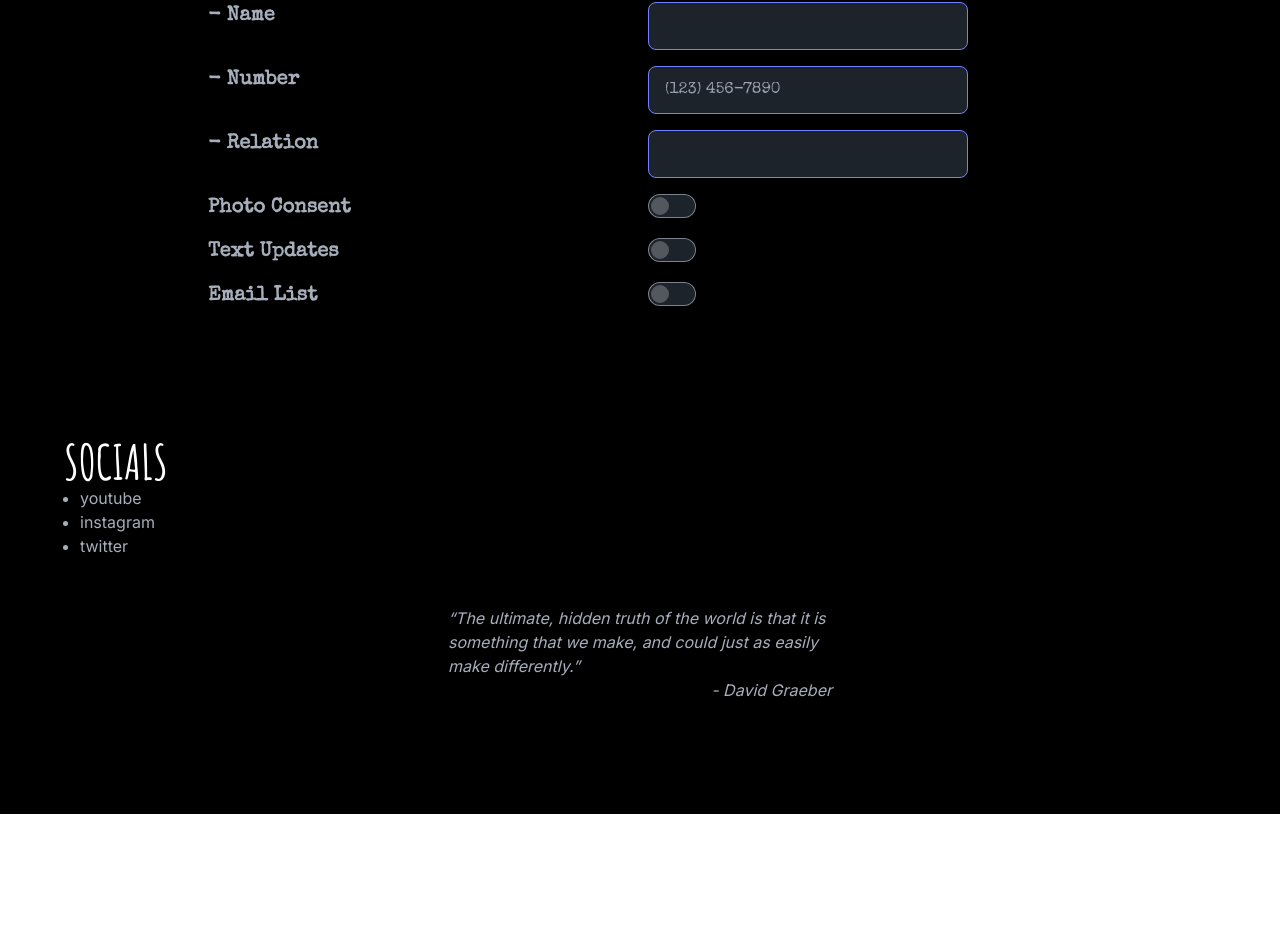
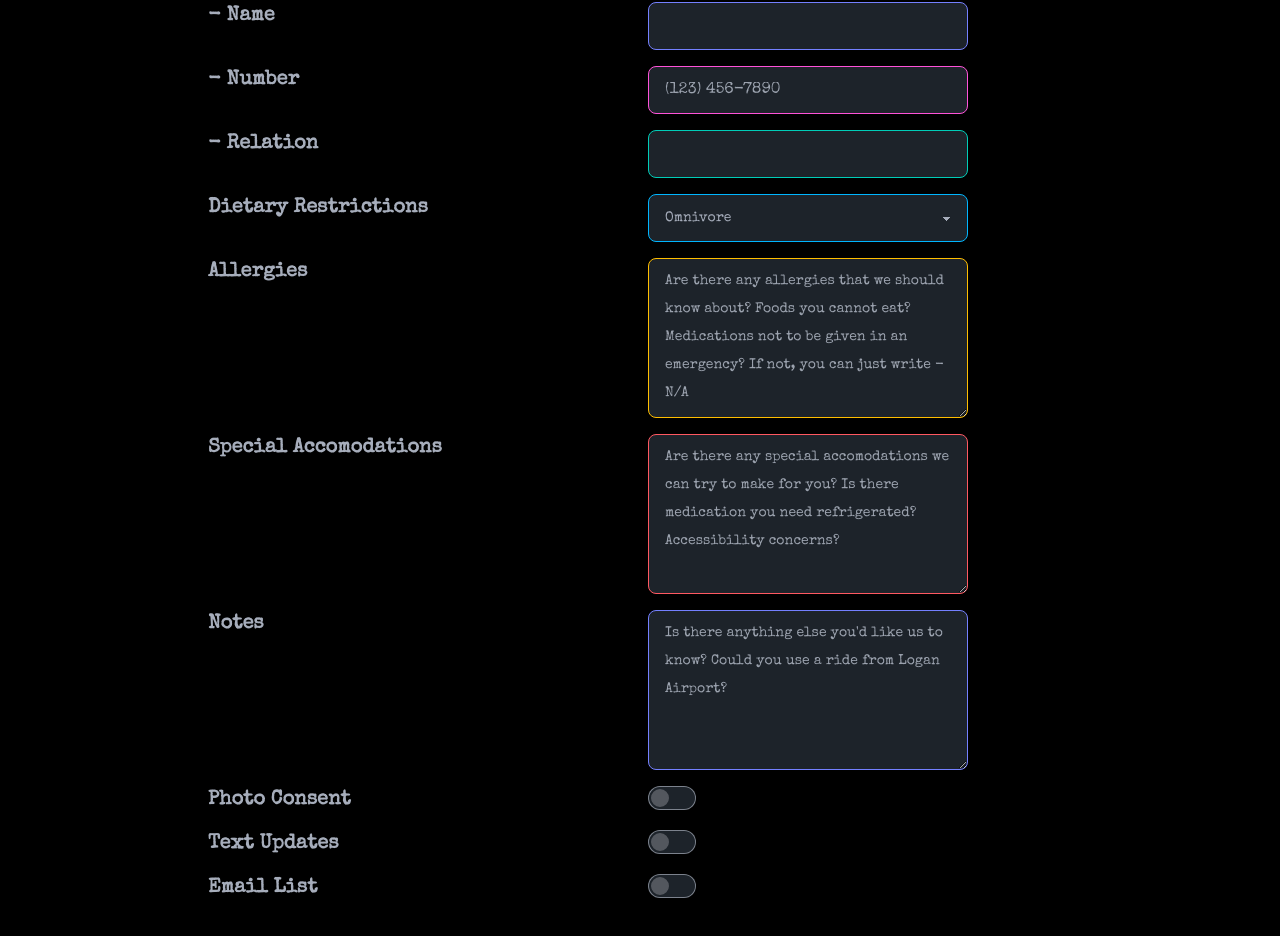
Before and after one commit to cludwell/spokeswheel, a Next.js app: page /register in a window 1280 px wide. Shown: the part 618-1554 px from the top of the page. Before the commit the page ends 1432 px from the top, so only its background shows below. Built offline with nearby package versions, Linux system fonts and the light colour scheme; no server answers.

Commit message:
registration form

```diff
--- a/src/app/register/page.jsx
+++ b/src/app/register/page.jsx
@@ -58,13 +58,13 @@ export default function Register() {
     if (name === "emergencyNumber") {
       // Only format if the input name is 'emergencyNumber'
       const formattedPhoneNumber = formatPhoneNumber(value);
-      setUserData(prevState => ({
+      setUserData((prevState) => ({
         ...prevState,
-        [name]: formattedPhoneNumber // Use the formatted number
+        [name]: formattedPhoneNumber, // Use the formatted number
       }));
     } else {
       // For all other inputs, use the value as-is
-      setUserData(prevState => ({
+      setUserData((prevState) => ({
         ...prevState,
         [name]: value,
       }));
@@ -91,7 +91,7 @@ export default function Register() {
         }
       >
         <h2 className={amatic.className + " mb-12 text-5xl"}>
-          2024 Registration
+          2024 Registration At Camp Seawood!
         </h2>
         {booked ? (
           <div className="w-full flex flex-col items-center justify-center">
@@ -129,19 +129,74 @@ export default function Register() {
               placeholder="(123) 456-7890"
               maxLength={14}
               required
-              className="input input-bordered input-primary w-full max-w-xs"
+              className="input input-bordered input-secondary w-full max-w-xs"
             />
-            <label className=" font-bold text-xl" htmlFor="emergencyName">
+            <label className=" font-bold text-xl" htmlFor="emergencyRelation">
               - Relation
             </label>
             <input
               type="text"
-              name="emergencyName"
-              id="emergencyName"
-              value={emergencyName}
+              name="emergencyRelation"
+              id="emergencyRelation"
+              value={emergencyRelation}
               onChange={handleChange}
               required
-              className="input input-bordered input-primary w-full max-w-xs"
+              className="input input-bordered input-accent w-full max-w-xs"
+            />
+            <label className=" font-bold text-xl" htmlFor="dietaryRestrictions">
+              Dietary Restrictions
+            </label>
+
+            <select
+              className="select select-info w-full max-w-xs"
+              type="text"
+              name="dietaryRestrictions"
+              id="dietaryRestrictions"
+              value={dietaryRestrictions}
+              onChange={handleChange}
+            >
+              <option value={"Omnivore"}>Omnivore</option>
+              <option value={"Vegan"}>Vegan</option>
+              <option value={"Vegetarian"}>Vegetarian</option>
+            </select>
+            <label className=" font-bold text-xl" htmlFor="allergies">
+              Allergies
+            </label>
+            <textarea
+              type="text"
+              name="allergies"
+              id="allergies"
+              value={allergies}
+              onChange={handleChange}
+              placeholder="Are there any allergies that we should know about? Foods you cannot eat? Medications not to be given in an emergency? If not, you can just write - N/A"
+              className="textarea textarea-warning min-h-40 w-80"
+            />
+            <label
+              className=" font-bold text-xl"
+              htmlFor="specialAccomodations"
+            >
+              Special Accomodations
+            </label>
+            <textarea
+              type="text"
+              name="specialAccomodations"
+              id="specialAccomodations"
+              value={specialAccomodations}
+              onChange={handleChange}
+              placeholder="Are there any special accomodations we can try to make for you? Is there medication you need refrigerated? Accessibility concerns?"
+              className="textarea textarea-error min-h-40 w-80"
+            />
+            <label className=" font-bold text-xl" htmlFor="notes">
+              Notes
+            </label>
+            <textarea
+              type="text"
+              name="notes"
+              id="notes"
+              value={notes}
+              onChange={handleChange}
+              placeholder="Is there anything else you'd like us to know? Could you use a ride from Logan Airport? "
+              className="textarea textarea-primary min-h-40 w-80"
             />
             <label className=" font-bold text-xl" htmlFor="photoConsent">
               Photo Consent
```
